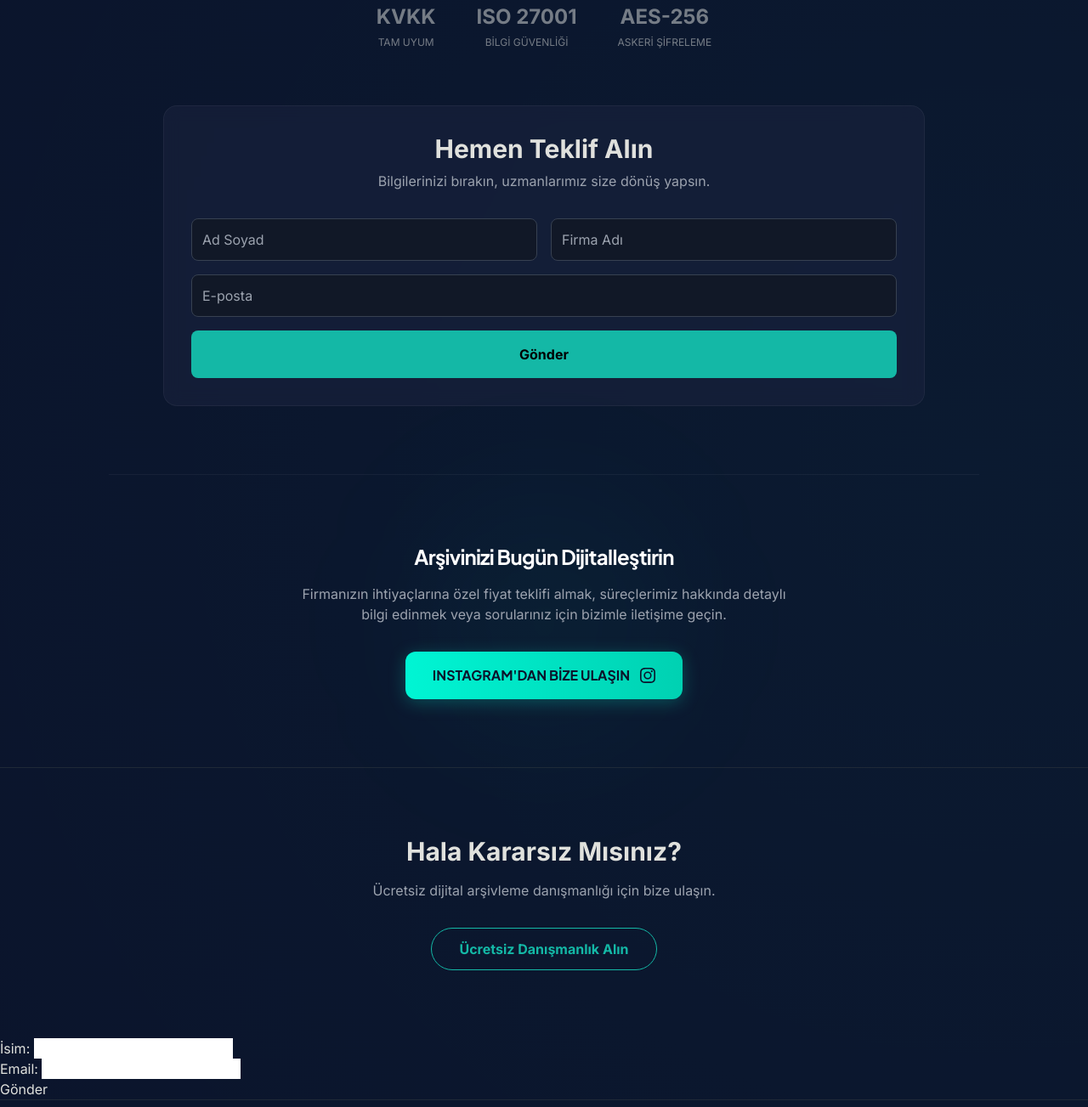
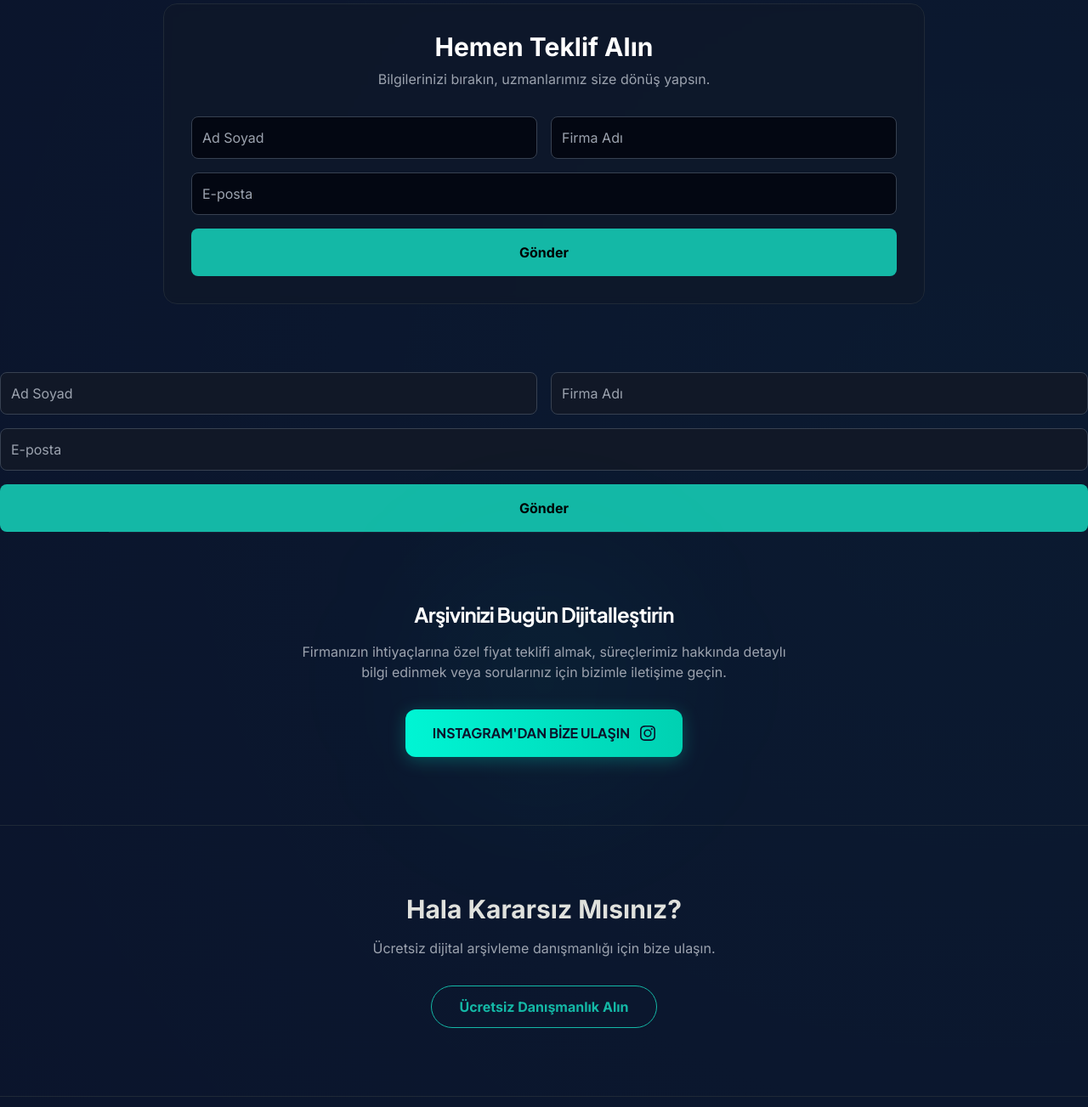
Before and after one commit to Nazmicann/eren-tarih-portfolyo, a plain HTML site: page templates/index.html in a window 1280 px wide. Shown: the part 3677-4980 px from the top of the page at 85% size. Drawn offline with nearby package versions, Linux system fonts and the light colour scheme.

```diff
--- a/templates/index.html
+++ b/templates/index.html
@@ -397,19 +397,23 @@
 
     <!-- 05. İletişim Alanı -->
     <!-- İletişim ve Güven Bölümü -->
+<!-- İletişim Formu (Stilli ve Çalışır Halde) -->
 <section id="iletisim" class="py-20 px-6">
     <div class="max-w-4xl mx-auto">
-        <!-- Güven / Uyumluluk Şeritleri -->
-        <div class="flex flex-wrap justify-center gap-12 mb-16 opacity-50">
-            <div class="text-center"><span class="block text-2xl font-bold">KVKK</span><span class="text-xs uppercase">Tam Uyum</span></div>
-            <div class="text-center"><span class="block text-2xl font-bold">ISO 27001</span><span class="text-xs uppercase">Bilgi Güvenliği</span></div>
-            <div class="text-center"><span class="block text-2xl font-bold">AES-256</span><span class="text-xs uppercase">Askeri Şifreleme</span></div>
+        <div class="glass-card p-8 rounded-2xl border border-gray-800 bg-gray-900/50 backdrop-blur-sm">
+            <h2 class="text-3xl font-bold text-center mb-2 text-white">Hemen Teklif Alın</h2>
+            <p class="text-center text-gray-400 mb-8">Bilgilerinizi bırakın, uzmanlarımız size dönüş yapsın.</p>
+
+            <form name="contact" method="POST" action="/" data-netlify="true" class="grid grid-cols-1 md:grid-cols-2 gap-4">
+                <input type="hidden" name="form-name" value="contact" />
+                <input type="text" name="name" placeholder="Ad Soyad" class="p-3 bg-gray-950 border border-gray-700 rounded-lg text-white w-full" required>
+                <input type="text" name="company" placeholder="Firma Adı" class="p-3 bg-gray-950 border border-gray-700 rounded-lg text-white w-full">
+                <input type="email" name="email" placeholder="E-posta" class="p-3 bg-gray-950 border border-gray-700 rounded-lg text-white col-span-1 md:col-span-2 w-full" required>
+                <button type="submit" class="col-span-1 md:col-span-2 py-4 bg-teal-500 hover:bg-teal-400 text-black font-bold rounded-lg transition-all">Gönder</button>
+            </form>
         </div>
-
-        <!-- İletişim Formu (Netlify ile çalışır) -->
-        <div class="glass-card p-8 rounded-2xl">
-            <h2 class="text-3xl font-bold text-center mb-2">Hemen Teklif Alın</h2>
-            <p class="text-center text-gray-400 mb-8">Bilgilerinizi bırakın, uzmanlarımız size dönüş yapsın.</p>
+    </div>
+</section>
 
 <form name="contact" method="POST" action="/" data-netlify="true">
     <!-- Bu gizli kutucuk, Netlify'ın formu tanıması için zorunludur -->
@@ -452,18 +456,8 @@
         Ücretsiz Danışmanlık Alın
     </a>
 </section>
-<form name="contact" method="POST" data-netlify="true">
-  <input type="hidden" name="form-name" value="contact" />
-  <p>
-    <label>İsim: <input type="text" name="name" /></label>
-  </p>
-  <p>
-    <label>Email: <input type="email" name="email" /></label>
-  </p>
-  <p>
-    <button type="submit">Gönder</button>
-  </p>
-</form>
+
+
 
     <!-- Alt Bilgi (Footer) -->
 <footer class="border-t border-gray-800 py-12 px-6">
```
